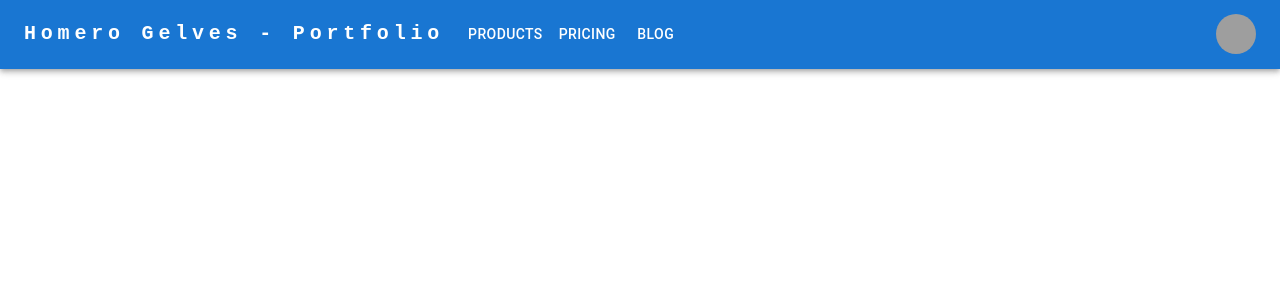
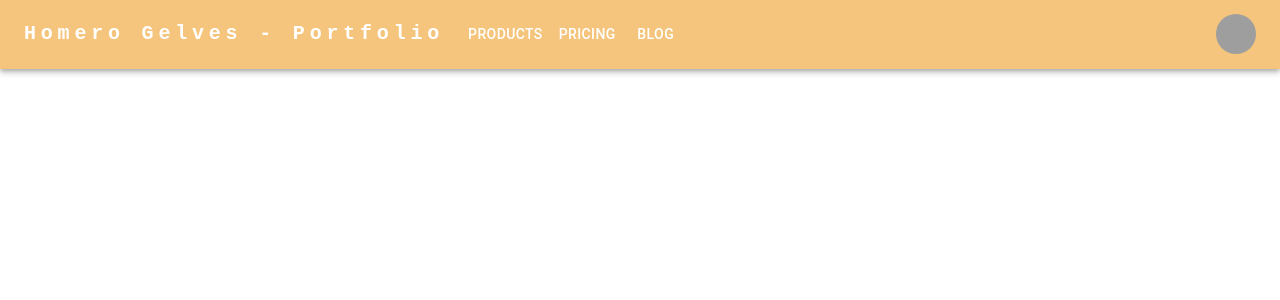
Before and after one commit to HomeroGel/portfolio, a React (Create React App) app: page / in a window 1280 px wide. Shown: the top 300 px of the page. Built offline with nearby package versions, Linux system fonts and the light colour scheme; grey boxes are pictures that could not be loaded.

Commit message:
11/08 Hero

```diff
--- a/src/components/Navbar.jsx
+++ b/src/components/Navbar.jsx
@@ -36,7 +36,7 @@ const Navbar = () => {
   };
 
   return (
-    <AppBar position="static">
+    <AppBar position="static" sx={{backgroundColor: '#F6C57D'}}>
       <Container maxWidth="xl">
         <Toolbar disableGutters>
           <Typography
```
Also changed, not shown: src/components/Hero.jsx (added, +9 -0 lines).
